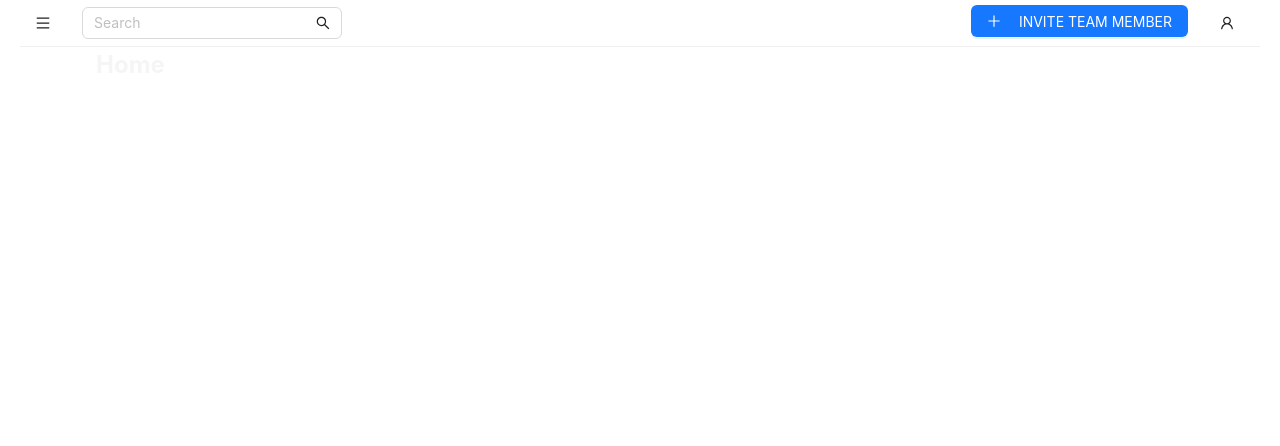
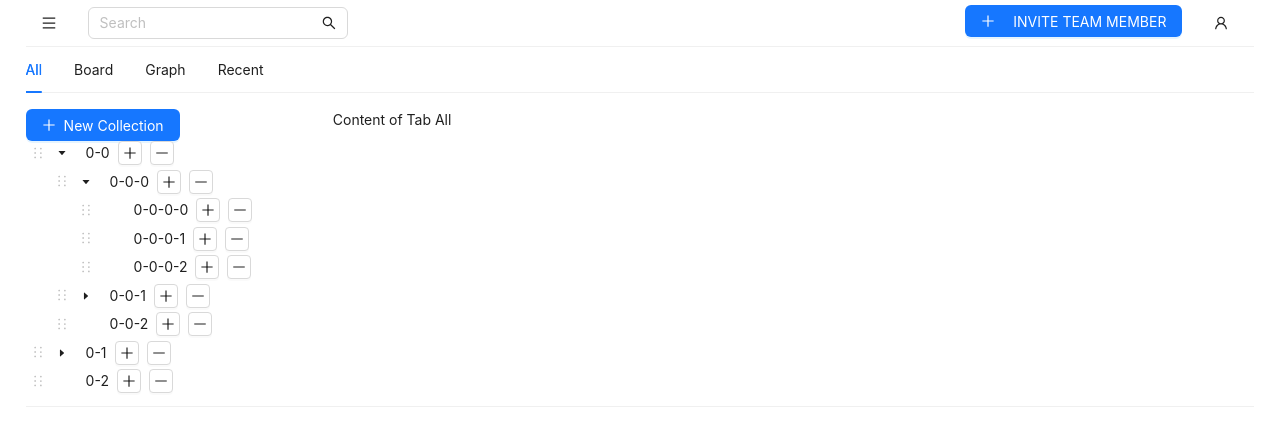
Before and after one commit to DhruviDesai04/spa-assignment, a React (Create React App) app: page / in a window 1280 px wide. Shown: the top 446 px of the page. Built offline with nearby package versions, Linux system fonts and the light colour scheme.

Commit message:
implement basic Tree structure inside tabs and apply action of Add and Remove Node

```diff
--- a/src/App.css
+++ b/src/App.css
@@ -95,13 +95,13 @@ input[type="button"]::-moz-focus-inner {
 }
 
 .main-container {
-  width: 85%;
+  width: 96%;
   margin: 0 auto;
   height: auto;
 }
 
 @media only screen and (max-width: 992px) {
   .main-container {
-    width: 90%;
+    width: 98%;
   }
 }
--- a/src/components/Home/Home.js
+++ b/src/components/Home/Home.js
@@ -1,17 +1,15 @@
 import React from "react";
-
-import Navbars from "./Navbars/Navbars";
+import Navbars from "./Navbars/index";
+import Items from "./Items/index";
 import './Home.css';
 
 const Home = () => {
     return (
         <section className="home" id="home">
-            <Navbars />
             <div className="home-content">
                 <div className="main-container">
-                    <div className="home-heading d-flex flex-column justify-content-center align-items-center">
-                        <h1>Home</h1>
-                    </div>
+                    <Navbars />
+                    <Items />
                 </div>
             </div>
         </section>
--- /dev/null
+++ b/src/components/Home/Items/index.css
@@ -0,0 +1,3 @@
+.nav-tabs .nav-top-tabs {
+    width: 100%;
+}
--- /dev/null
+++ b/src/components/Home/Items/index.js
@@ -0,0 +1,227 @@
+import React, { useState } from "react";
+import { Tabs, Row, Col, Divider, Tree, Button, Space } from 'antd';
+import { PlusOutlined, MinusOutlined } from '@ant-design/icons';
+
+import './index.css';
+
+const x = 3;
+const y = 2;
+const z = 1;
+const defaultData = [];
+
+const generateData = (_level, _preKey, _tns) => {
+    const preKey = _preKey || '0';
+    const tns = _tns || defaultData;
+
+    const children = [];
+    for (let i = 0; i < x; i++) {
+        const key = `${preKey}-${i}`;
+        tns.push({ title: key, key, children: [] });
+        if (i < y) {
+            children.push(key);
+        }
+    }
+    if (_level < 0) {
+        return tns;
+    }
+    const level = _level - 1;
+    children.forEach((key, index) => {
+        tns[index].children = [];
+        return generateData(level, key, tns[index].children);
+    });
+};
+generateData(z);
+
+const onChange = (key) => {
+    console.log(key);
+};
+
+const items = [
+    {
+        key: '1',
+        label: `All`,
+        children: `Content of Tab All`,
+    },
+    {
+        key: '2',
+        label: `Board`,
+        children: `Content of Tab Board`,
+    },
+    {
+        key: '3',
+        label: `Graph`,
+        children: `Content of Tab Graph`,
+    },
+    {
+        key: '4',
+        label: `Recent`,
+        children: `Content of Tab Recent`,
+    },
+];
+
+const Items = () => {
+    const [gData, setGData] = useState(defaultData);
+    const [expandedKeys] = useState(['0-0', '0-0-0', '0-0-0-0']);
+
+    const onDragEnter = (info) => {
+        console.log(info);
+    };
+
+    const onDrop = (info) => {
+        console.log(info);
+        const dropKey = info.node.key;
+        const dragKey = info.dragNode.key;
+        const dropPos = info.node.pos.split('-');
+        const dropPosition = info.dropPosition - Number(dropPos[dropPos.length - 1]);
+
+        const loop = (
+            data,
+            key,
+            callback,
+        ) => {
+            for (let i = 0; i < data.length; i++) {
+                if (data[i].key === key) {
+                    return callback(data[i], i, data);
+                }
+                if (data[i].children) {
+                    loop(data[i].children, key, callback);
+                }
+            }
+        };
+        const data = [...gData];
+
+        // Find dragObject
+        let dragObj;
+        loop(data, dragKey, (item, index, arr) => {
+            arr.splice(index, 1);
+            dragObj = item;
+        });
+
+        if (!info.dropToGap) {
+            loop(data, dropKey, (item) => {
+                item.children = item.children || [];
+                item.children.unshift(dragObj);
+            });
+        } else if (
+            (info.node.props.children || []).length > 0 &&
+            info.node.props.expanded &&
+            dropPosition === 1
+        ) {
+            loop(data, dropKey, (item) => {
+                item.children = item.children || [];
+                item.children.unshift(dragObj);
+            });
+        } else {
+            let ar = [];
+            let i;
+            loop(data, dropKey, (_item, index, arr) => {
+                ar = arr;
+                i = index;
+            });
+            if (dropPosition === -1) {
+                ar.splice(i, 0, dragObj);
+            } else {
+                ar.splice(i + 1, 0, dragObj);
+            }
+        }
+        setGData(data);
+    };
+
+    const handleAddRoot = () => {
+        const newNodeKey = `${gData.length}`;
+        const newNode = { title: newNodeKey, key: newNodeKey, children: [] };
+        setGData([...gData, newNode]);
+    };
+
+    const renderTitle = (node) => {
+        const handleAddChild = () => {
+            if (!node.children) {
+                node.children = [];
+            }
+            const newNodeKey = `${node.key}-${node.children.length}`;
+            const newNode = { title: newNodeKey, key: newNodeKey, children: [] };
+            node.children.push(newNode);
+            setGData([...gData]);
+        };
+
+        const handleRemoveNode = () => {
+            const loop = (data, key, callback) => {
+                for (let i = 0; i < data.length; i++) {
+                    if (data[i].key === key) {
+                        return callback(data, i);
+                    }
+                    if (data[i].children) {
+                        loop(data[i].children, key, callback);
+                    }
+                }
+            };
+
+            loop(gData, node.key, (parent, index) => {
+                parent.splice(index, 1);
+            });
+
+            setGData([...gData]);
+        };
+
+        return (
+            <Space>
+                <span>{node.title}</span>
+                <Button
+                    icon={<PlusOutlined />}
+                    size="small"
+                    onClick={() => handleAddChild(node)}
+                />
+                <Button
+                    icon={<MinusOutlined />}
+                    size="small"
+                    onClick={handleRemoveNode}
+                />
+            </Space>
+        );
+    };
+
+    return (
+        <div className="nav-tabs">
+            <Row>
+                <Col span={24}>
+                    <Tabs className="nav-top-tabs" defaultActiveKey="1" onChange={onChange}>
+                        {items.map(item => (
+                            <Tabs.TabPane key={item.key} tab={item.label}>
+                                {item.key === '1' && (
+                                    <Row>
+                                        <Col span={24} md={8} lg={6}>
+                                            <Button
+                                                type="primary"
+                                                icon={<PlusOutlined />}
+                                                onClick={handleAddRoot}
+                                            >
+                                                New Collection
+                                            </Button>
+                                            <Tree
+                                                className="draggable-tree"
+                                                defaultExpandedKeys={expandedKeys}
+                                                draggable
+                                                blockNode
+                                                onDragEnter={onDragEnter}
+                                                onDrop={onDrop}
+                                                treeData={gData}
+                                                titleRender={renderTitle}
+                                            />
+                                        </Col>
+                                        <Col span={24} md={16} lg={18}>
+                                            {item.children}
+                                        </Col>
+                                    </Row>
+                                )}
+                                {item.key !== '1' && item.children}
+                            </Tabs.TabPane>
+                        ))}
+                    </Tabs>
+                </Col>
+            </Row>
+            <Divider />
+        </div>
+    );
+};
+
+export default Items;
--- a/src/components/Home/Navbars/Navbars.css
+++ b/src/components/Home/Navbars/index.css
@@ -1,3 +1,3 @@
-#navbars {
+/* #navbars {
     padding: 0 20px;
-}
+} */
--- a/src/components/Home/Navbars/Navbars.js
+++ b/src/components/Home/Navbars/index.js
@@ -2,7 +2,7 @@ import React, { useState } from "react";
 import { UserOutlined, MenuOutlined, PlusOutlined, SearchOutlined } from '@ant-design/icons';
 import { Menu, Input, Button, Dropdown, Row, Drawer, Divider } from 'antd';
 
-import './Navbars.css';
+import './index.css';
 
 const Navbars = () => {
     const [current, setCurrent] = useState('mail');
```
